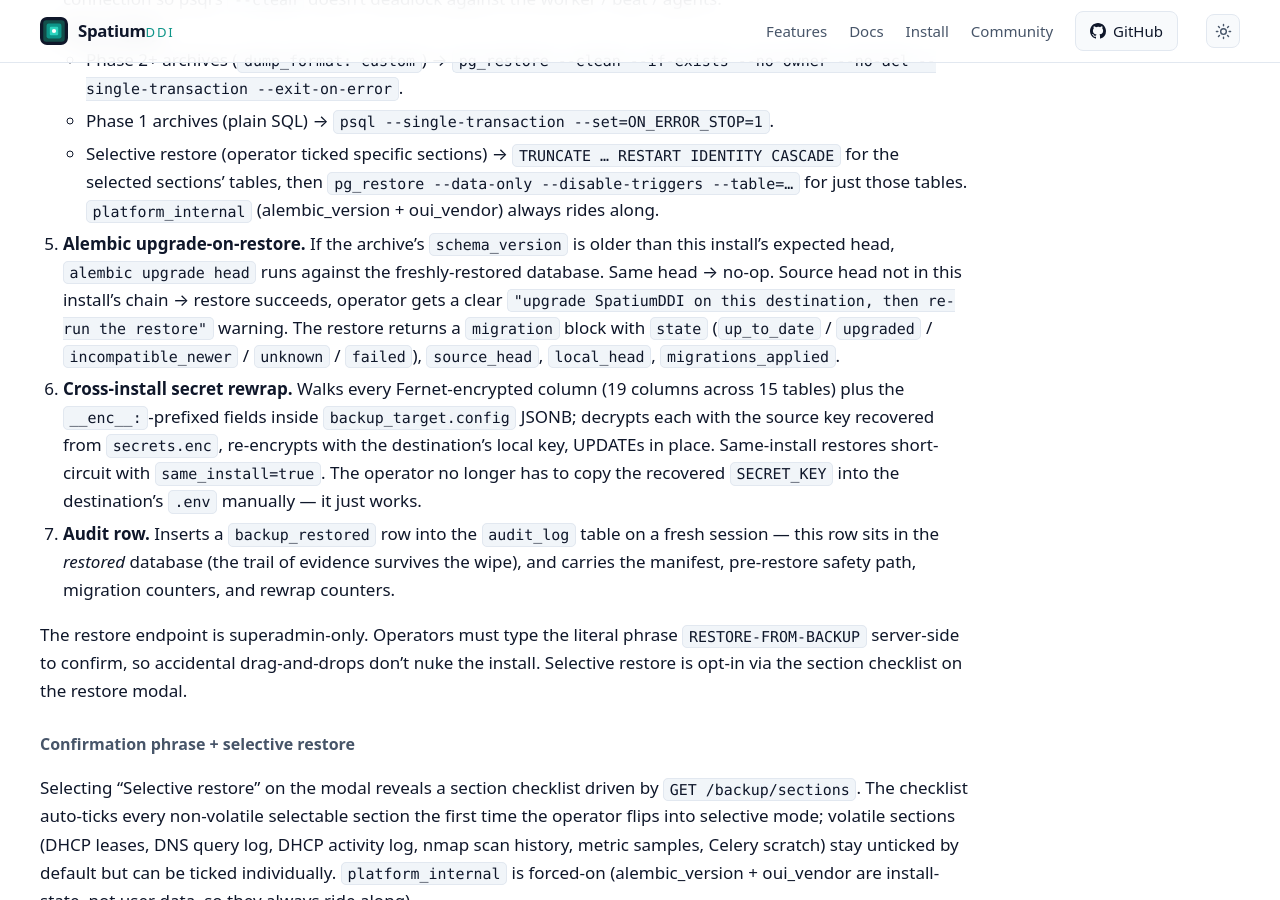
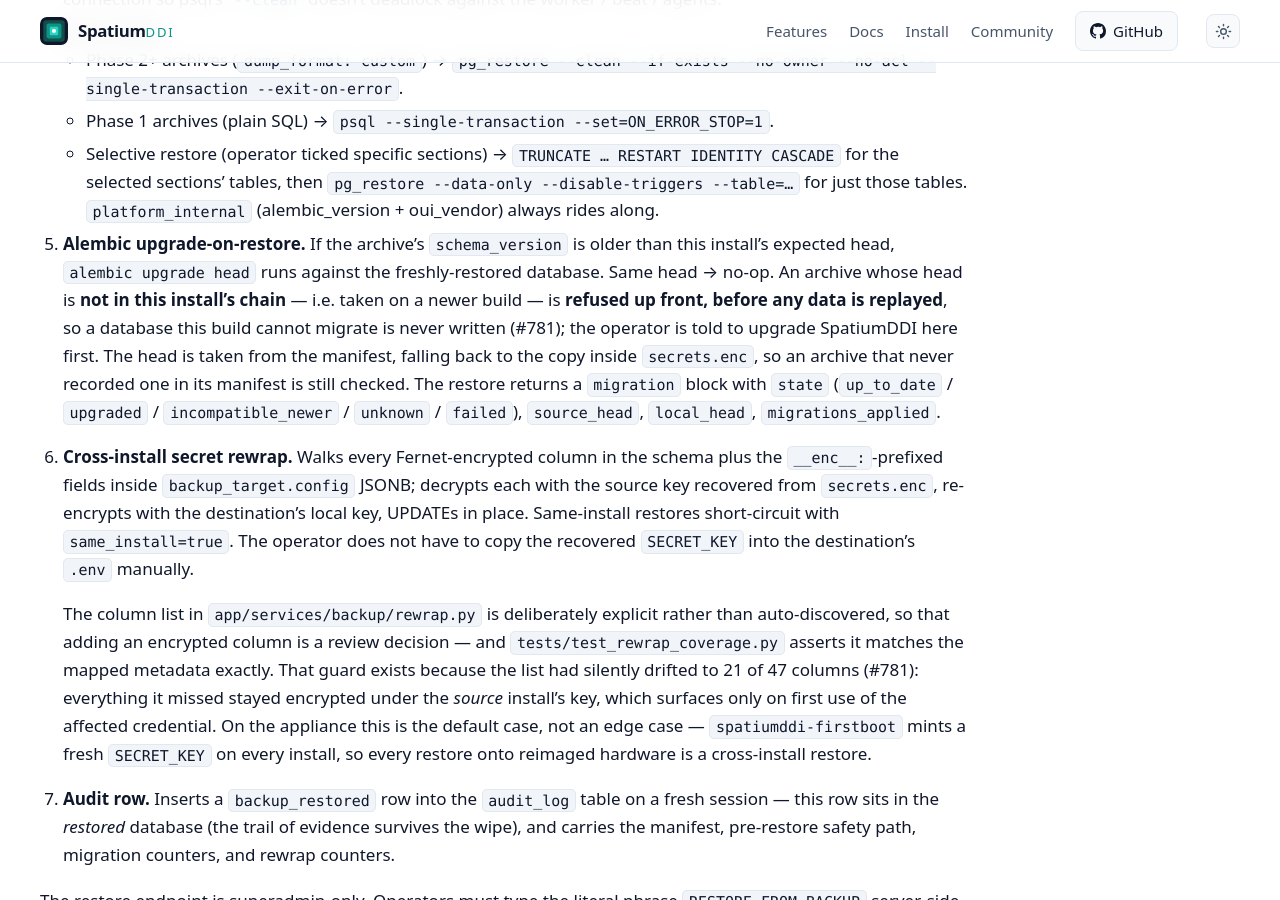
Before and after one commit to spatiumddi/spatiumddi.github.io, a Jekyll site: the page built from features/SYSTEM_ADMIN.md, in a window 1280 px wide and 900 px high, scrolled down 9869 px. Built offline with Jekyll 4.4.1, drawn with Linux system fonts in a browser that asks for light colours; our own code applies the rules of GitHub Pages for plain Markdown files.

Commit message:
docs: publish main@7991eba
Mirrored from spatiumddi/spatiumddi@7991eba8a9596e4627483e89bc3a658fb9314a5a by the docs-publish workflow. Do not edit this repository directly.

```diff
--- a/features/SYSTEM_ADMIN.md
+++ b/features/SYSTEM_ADMIN.md
@@ -319,8 +319,10 @@ Same code path is hit whether the archive comes from an upload or a destination
    - Phase 2+ archives (`dump_format: custom`) → `pg_restore --clean --if-exists --no-owner --no-acl --single-transaction --exit-on-error`.
    - Phase 1 archives (plain SQL) → `psql --single-transaction --set=ON_ERROR_STOP=1`.
    - Selective restore (operator ticked specific sections) → `TRUNCATE … RESTART IDENTITY CASCADE` for the selected sections' tables, then `pg_restore --data-only --disable-triggers --table=…` for just those tables. `platform_internal` (alembic_version + oui_vendor) always rides along.
-5. **Alembic upgrade-on-restore.** If the archive's `schema_version` is older than this install's expected head, `alembic upgrade head` runs against the freshly-restored database. Same head → no-op. Source head not in this install's chain → restore succeeds, operator gets a clear `"upgrade SpatiumDDI on this destination, then re-run the restore"` warning. The restore returns a `migration` block with `state` (`up_to_date` / `upgraded` / `incompatible_newer` / `unknown` / `failed`), `source_head`, `local_head`, `migrations_applied`.
-6. **Cross-install secret rewrap.** Walks every Fernet-encrypted column (19 columns across 15 tables) plus the `__enc__:`-prefixed fields inside `backup_target.config` JSONB; decrypts each with the source key recovered from `secrets.enc`, re-encrypts with the destination's local key, UPDATEs in place. Same-install restores short-circuit with `same_install=true`. The operator no longer has to copy the recovered `SECRET_KEY` into the destination's `.env` manually — it just works.
+5. **Alembic upgrade-on-restore.** If the archive's `schema_version` is older than this install's expected head, `alembic upgrade head` runs against the freshly-restored database. Same head → no-op. An archive whose head is **not in this install's chain** — i.e. taken on a newer build — is **refused up front, before any data is replayed**, so a database this build cannot migrate is never written (#781); the operator is told to upgrade SpatiumDDI here first. The head is taken from the manifest, falling back to the copy inside `secrets.enc`, so an archive that never recorded one in its manifest is still checked. The restore returns a `migration` block with `state` (`up_to_date` / `upgraded` / `incompatible_newer` / `unknown` / `failed`), `source_head`, `local_head`, `migrations_applied`.
+6. **Cross-install secret rewrap.** Walks every Fernet-encrypted column in the schema plus the `__enc__:`-prefixed fields inside `backup_target.config` JSONB; decrypts each with the source key recovered from `secrets.enc`, re-encrypts with the destination's local key, UPDATEs in place. Same-install restores short-circuit with `same_install=true`. The operator does not have to copy the recovered `SECRET_KEY` into the destination's `.env` manually.
+
+   The column list in `app/services/backup/rewrap.py` is deliberately explicit rather than auto-discovered, so that adding an encrypted column is a review decision — and `tests/test_rewrap_coverage.py` asserts it matches the mapped metadata exactly. That guard exists because the list had silently drifted to 21 of 47 columns (#781): everything it missed stayed encrypted under the *source* install's key, which surfaces only on first use of the affected credential. On the appliance this is the default case, not an edge case — `spatiumddi-firstboot` mints a fresh `SECRET_KEY` on every install, so every restore onto reimaged hardware is a cross-install restore.
 7. **Audit row.** Inserts a `backup_restored` row into the `audit_log` table on a fresh session — this row sits in the *restored* database (the trail of evidence survives the wipe), and carries the manifest, pre-restore safety path, migration counters, and rewrap counters.
 
 The restore endpoint is superadmin-only. Operators must type the literal phrase `RESTORE-FROM-BACKUP` server-side to confirm, so accidental drag-and-drops don't nuke the install. Selective restore is opt-in via the section checklist on the restore modal.
```
